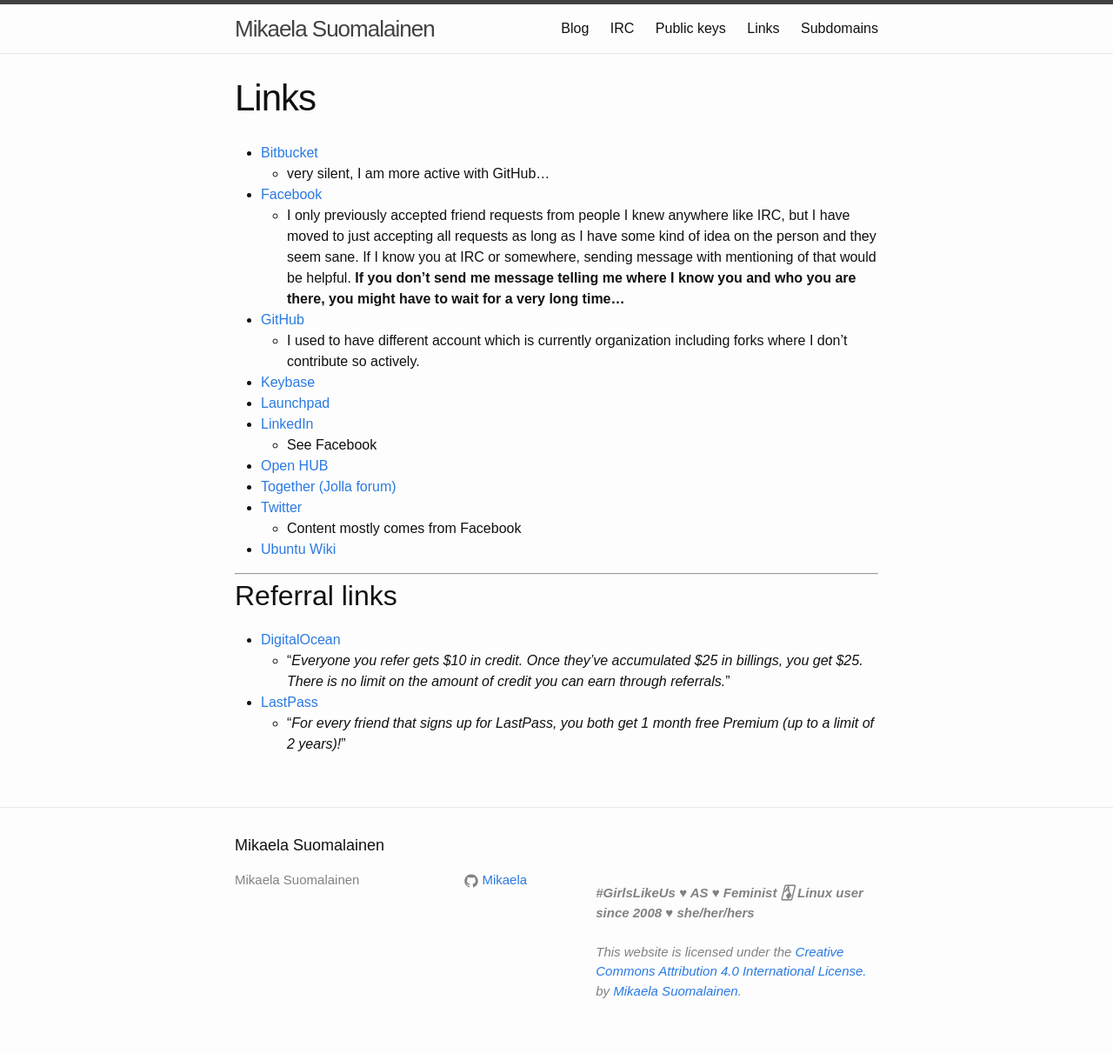
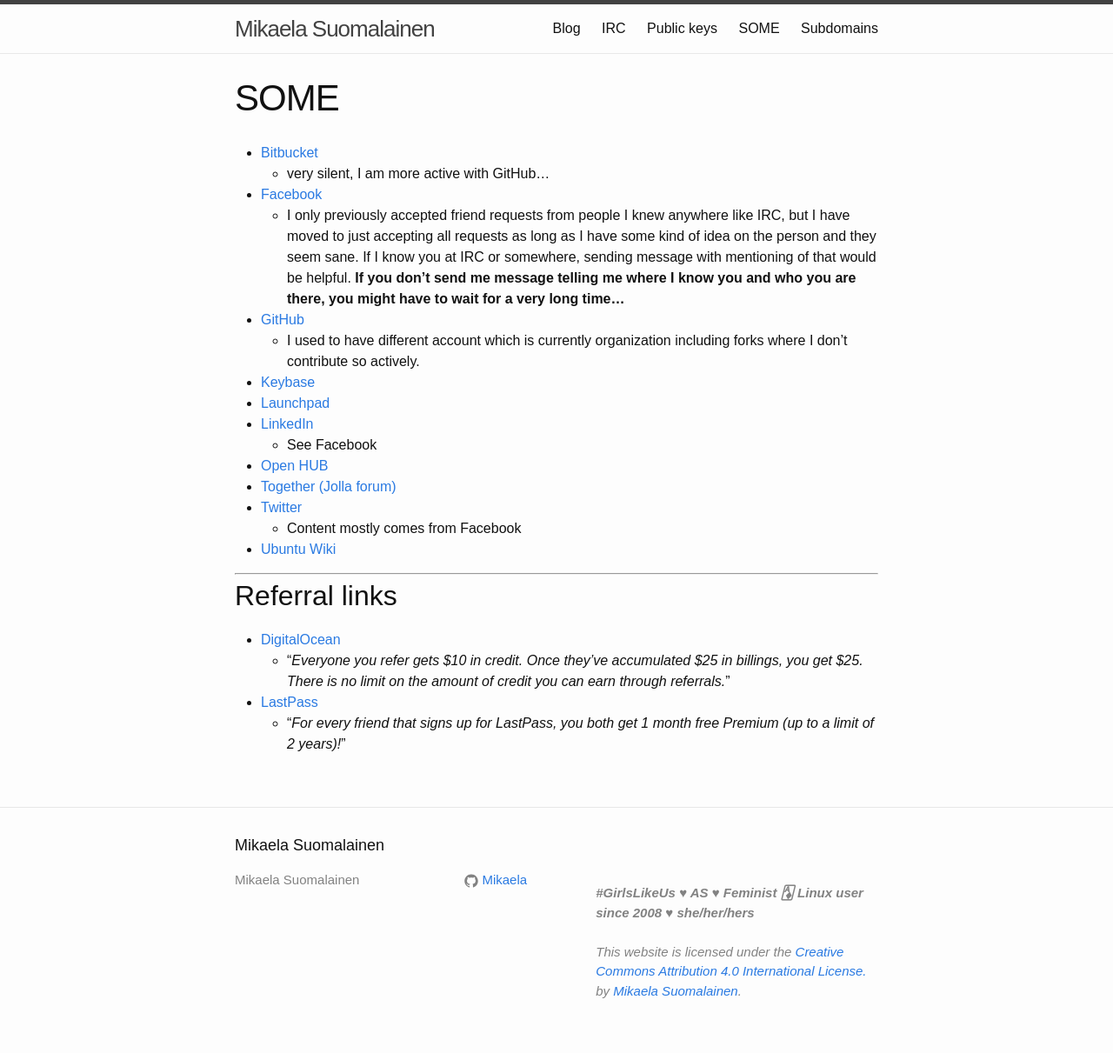
Before and after one commit to Mikaela/mikaela.github.io, a Jekyll site: the page built from pages/some.markdown, in a window 1280 px wide. Shown: the whole page at 87% size. Built offline with Jekyll 4.4.1, drawn with Linux system fonts in a browser that asks for light colours; Markdown is read by kramdown in place of the engine named in the settings.

Commit message:
pages: rename links --> some
SOcial MEdia which might be more descriptive than links. Links will
redirect to correct place though so I cannot reuse it for now.

```diff
--- a/pages/links.markdown
+++ b/pages/some.markdown
@@ -1,8 +1,9 @@
 ---
 layout: page
-title: Links
-permalink: /links/
-excerpt: "Links to my online accounts around the web and some referral links. Social media, FOSS, forums…"
+title: SOME
+permalink: /some/
+redirect_from: /links/
+excerpt: "Links to my SOcial MEdia accounts and other accounts around the internet."
 ---
 
 * [Bitbucket](http://bitbucket.org/Ciblia)
```
